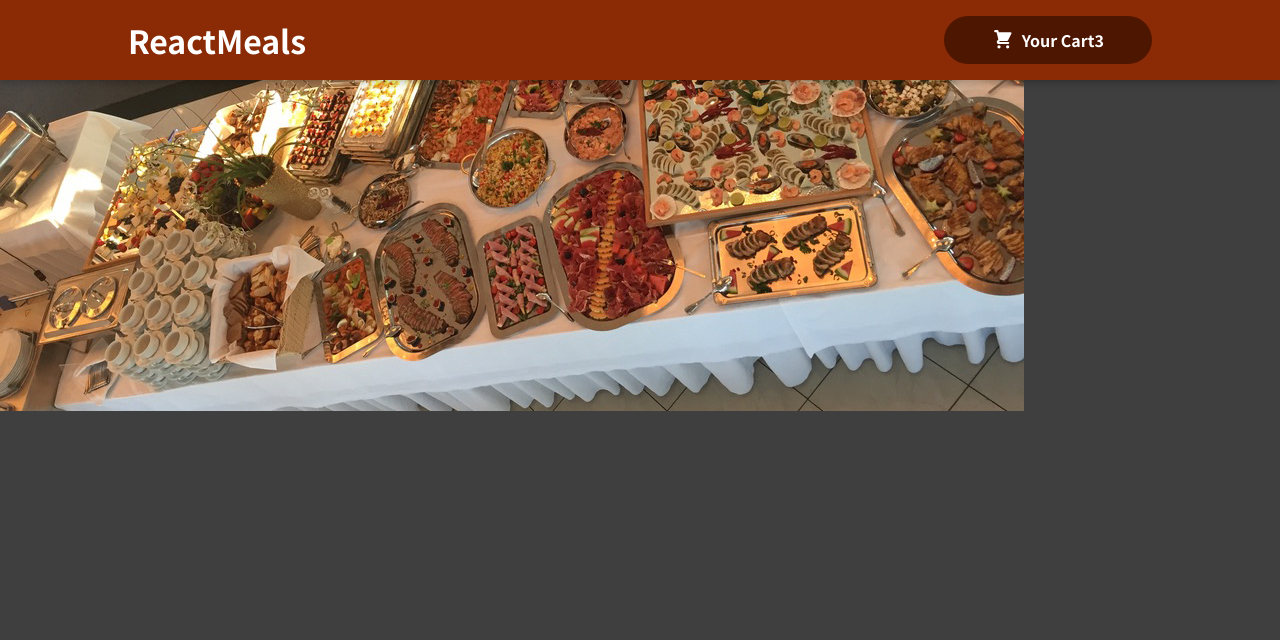
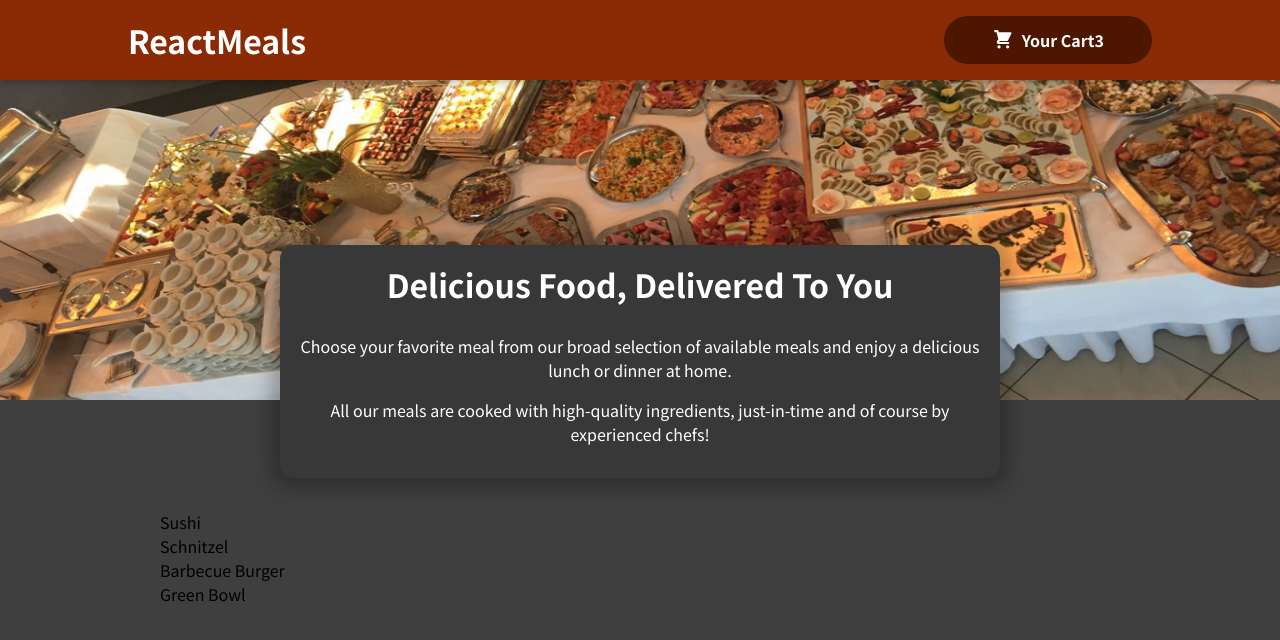
Before and after one commit to jayesh-gite/TheFoodOrderApp-react, a React (Create React App) app: page / in a window 1280 px wide. Shown: the top 640 px of the page. Built offline with nearby package versions, Linux system fonts and the light colour scheme.

Commit message:
03 - Implementing meals component

```diff
--- a/src/App.js
+++ b/src/App.js
@@ -1,8 +1,12 @@
 import Header from "./components/Layout/Header";
+import Meals from "./components/Meals/Meals";
 function App() {
   return (
     <div>
       <Header />
+      <main>
+        <Meals />
+      </main>
     </div>
   );
 }
--- a/src/components/Layout/Header.js
+++ b/src/components/Layout/Header.js
@@ -11,7 +11,11 @@
       </header>
 
       <div>
-        <img src={mealsImage} alt="A table of full of delicious food!" />
+        <img
+          src={mealsImage}
+          alt="A Table of full of delicious food!"
+          className={`${classes.mainimage}`}
+        />
       </div>
     </Fragment>
   );
--- a/src/components/Layout/Header.module.css
+++ b/src/components/Layout/Header.module.css
@@ -14,14 +14,14 @@
   z-index: 10;
 }
 
-.main-image {
+.mainimage {
   width: 100%;
   height: 25rem;
   z-index: 0;
   overflow: hidden;
 }
 
-.main-image img {
+.mainimage img {
   width: 110%;
   height: 100%;
   object-fit: cover;
--- /dev/null
+++ b/src/components/Meals/AvailableMeals.js
@@ -0,0 +1,39 @@
+import classes from "./AvailableMeals.module.css";
+const DUMMY_MEALS = [
+  {
+    id: "m1",
+    name: "Sushi",
+    description: "Finest fish and veggies",
+    price: 22.99,
+  },
+  {
+    id: "m2",
+    name: "Schnitzel",
+    description: "A german specialty!",
+    price: 16.5,
+  },
+  {
+    id: "m3",
+    name: "Barbecue Burger",
+    description: "American, raw, meaty",
+    price: 12.99,
+  },
+  {
+    id: "m4",
+    name: "Green Bowl",
+    description: "Healthy...and green...",
+    price: 18.99,
+  },
+];
+
+const AvailableMeals = (props) => {
+  const mealList = DUMMY_MEALS.map((meal) => {
+    return <li>{meal.name}</li>;
+  });
+  return (
+    <section className={classes.meals}>
+      <ul>{mealList}</ul>
+    </section>
+  );
+};
+export default AvailableMeals;
--- /dev/null
+++ b/src/components/Meals/AvailableMeals.module.css
@@ -0,0 +1,24 @@
+.meals {
+  max-width: 60rem;
+  width: 90%;
+  margin: 2rem auto;
+  animation: meals-appear 1s ease-out forwards;
+}
+
+.meals ul {
+  list-style: none;
+  margin: 0;
+  padding: 0;
+}
+
+@keyframes meals-appear {
+  from {
+    opacity: 0;
+    transform: translateY(3rem);
+  }
+
+  to {
+    opacity: 1;
+    transform: translateY(0);
+  }
+}
--- /dev/null
+++ b/src/components/Meals/Meals.js
@@ -0,0 +1,12 @@
+import { Fragment } from "react";
+import MealsSummary from "./MealsSummary";
+import AvailableMeals from "./AvailableMeals";
+const Meals = (props) => {
+  return (
+    <Fragment>
+      <MealsSummary />
+      <AvailableMeals />
+    </Fragment>
+  );
+};
+export default Meals;
--- /dev/null
+++ b/src/components/Meals/MealsSummary.js
@@ -0,0 +1,19 @@
+import classes from "./MealsSummary.module.css";
+
+const MealsSummary = () => {
+  return (
+    <section className={classes.summary}>
+      <h2>Delicious Food, Delivered To You</h2>
+      <p>
+        Choose your favorite meal from our broad selection of available meals
+        and enjoy a delicious lunch or dinner at home.
+      </p>
+      <p>
+        All our meals are cooked with high-quality ingredients, just-in-time and
+        of course by experienced chefs!
+      </p>
+    </section>
+  );
+};
+
+export default MealsSummary;
--- /dev/null
+++ b/src/components/Meals/MealsSummary.module.css
@@ -0,0 +1,18 @@
+.summary {
+  text-align: center;
+  max-width: 45rem;
+  width: 90%;
+  margin: auto;
+  margin-top: -10rem;
+  position: relative;
+  background-color: #383838;
+  color: white;
+  border-radius: 14px;
+  padding: 1rem;
+  box-shadow: 0 1px 18px 10px rgba(0, 0, 0, 0.25);
+}
+
+.summary h2 {
+  font-size: 2rem;
+  margin-top: 0;
+}
```
Also changed, not shown: 1 other file (tests, documents, lock files or other folders).
